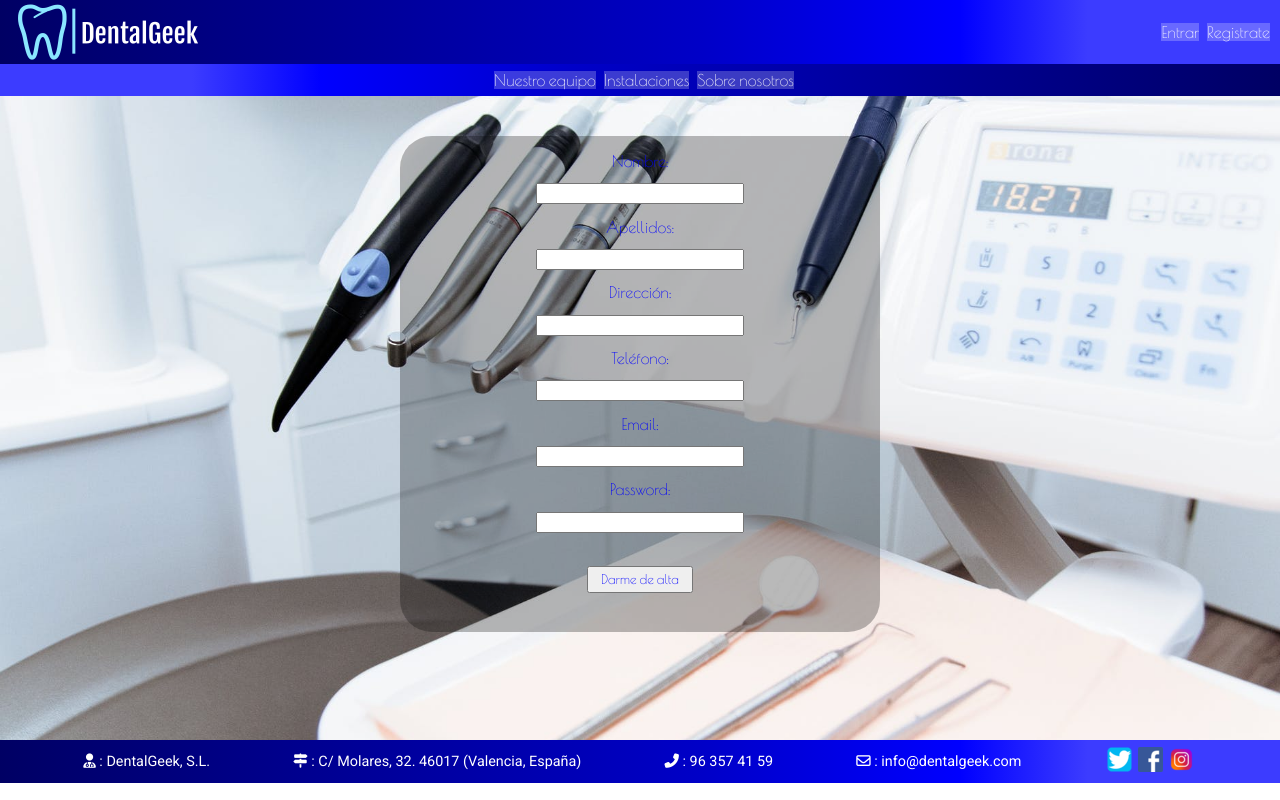
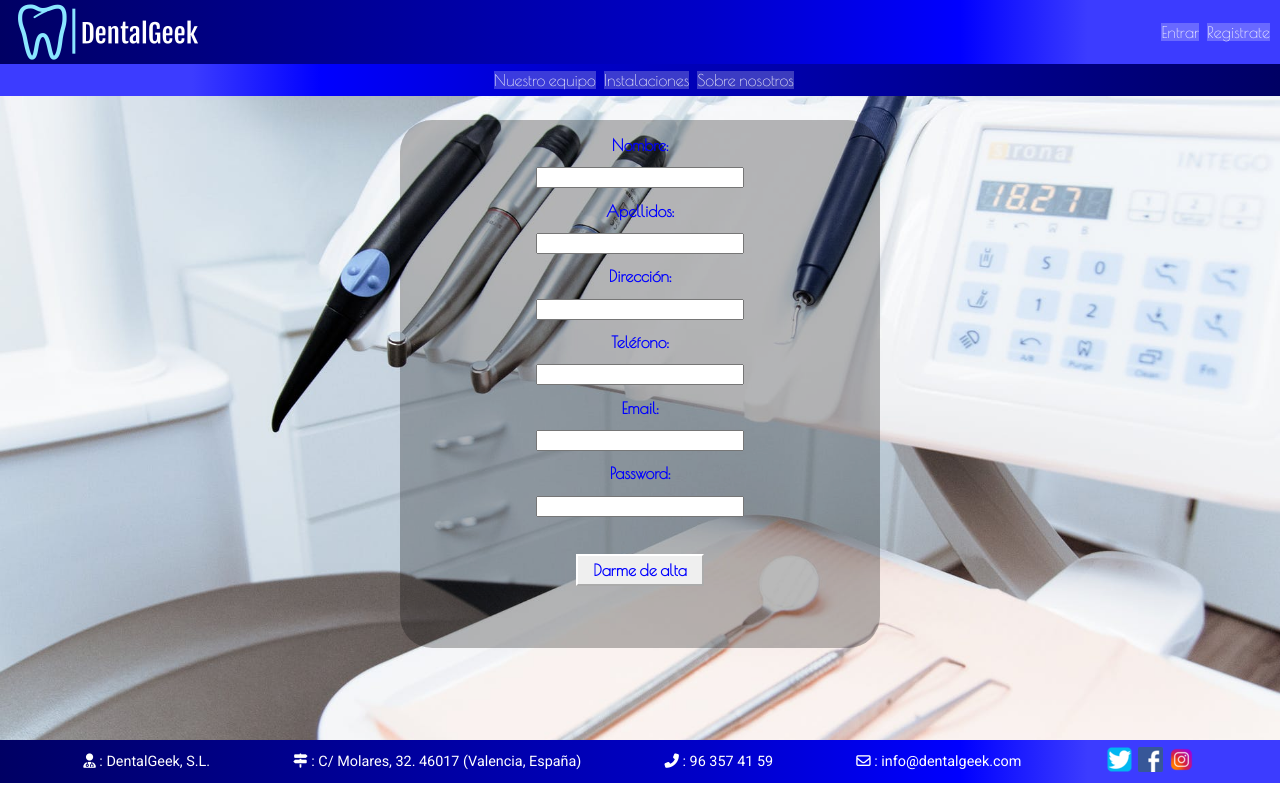
Before and after one commit to Kronapsys/dental-clinic-frontend, a React (Create React App) app: page /register in a window 1280 px wide. Built offline with nearby package versions, Linux system fonts and the light colour scheme.

Commit message:
changed css propierties on sign in and sign up

```diff
--- a/src/containers/LogIn/LogIn.css
+++ b/src/containers/LogIn/LogIn.css
@@ -55,6 +55,9 @@
     margin: 1.5em;
     font-family: 'Poiret One', cursive;
     color: rgb(0, 0, 255);
+    font-size: 1em;
+    font-weight: bold;
+    border-color: rgb(255, 255, 255);
 }
 
 .btnEntrar:hover{
--- a/src/containers/Register/Register.css
+++ b/src/containers/Register/Register.css
@@ -14,16 +14,18 @@
 
     font-family: 'Poiret One', cursive;
     color: rgb(0, 0, 255);
+    font-weight: bold;
+    font-size: 1em;
 
 }
 
 .rellenoRegister{
-    height: 2.5em;
+    height: 1.5em;
 }
 
 .formRegister{
 
-    height: 30em;
+    height: 32em;
     width: 30em;
 
     background-color: rgba(0, 0, 0, 0.274);
@@ -73,6 +75,10 @@
     margin: 1.5em;
     font-family: 'Poiret One', cursive;
     color: rgb(0, 0, 255);
+
+    font-size: 1em;
+    font-weight: bold;
+    border-color: rgb(255, 255, 255);
 }
 
 .btnRegister:hover{
```
